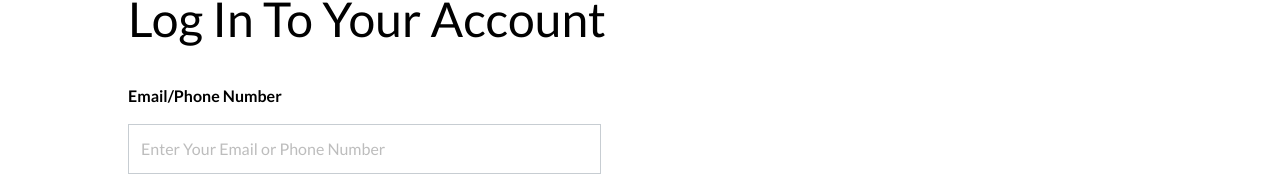
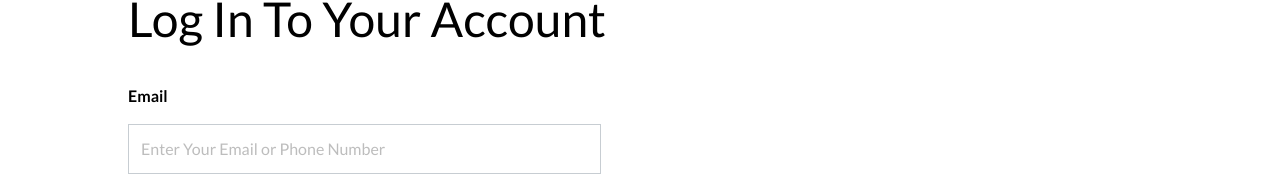
Before and after one commit to OneFarmTech/FE, a React (Vite) app: page /auth/login in a window 1280 px wide. Shown: the part 121-297 px from the top of the page. Built offline with nearby package versions, Linux system fonts and the light colour scheme.

Commit message:
Finish signup

```diff
--- a/src/components/dashboardComp/DashNav.jsx
+++ b/src/components/dashboardComp/DashNav.jsx
@@ -42,7 +42,7 @@ const DashNav = () => {
         </div>)}
       </div>
       <nav className={`${activeNav ? 'flex' : 'hidden'} flex-col justify-between h-[87%] 2xl:flex`}>
-        <ul className='flex flex-col gap-5'>
+        <ul className='flex flex-col gap-5 pt-7'>
           <li>
             <NavLink to='home' className='flex gap-4 items-center text-green-30' onClick={closeNav}>
               <div className='w-6'>
--- a/src/pages/Login.jsx
+++ b/src/pages/Login.jsx
@@ -15,7 +15,6 @@ const Login = () => {
 
   const handleSubmit = (e) => {
     e.preventDefault();
-    // dispatch(login('1234'));
     console.log(state);
   }
 
@@ -27,8 +26,8 @@ const Login = () => {
         <div className="flex flex-col gap-6 lg:flex-row lg:gap-0 lg:justify-between items-center">
           <div className="flex flex-col gap-6">
             <div className="flex flex-col gap-4">
-              <label htmlFor="name" className="font-bold">Email/Phone Number</label>
-              <input className="pl-3 bg-transparent border border-[#C7CDD2] p-3" type="text" id="name" name="name" placeholder="Enter Your Email or Phone Number" />
+              <label htmlFor="name" className="font-bold">Email</label>
+              <input className="pl-3 bg-transparent border border-[#C7CDD2] p-3" type="email" id="name" name="name" placeholder="Enter Your Email or Phone Number" />
             </div>
 
             <div className="flex flex-col gap-4">
--- a/src/pages/Signup.jsx
+++ b/src/pages/Signup.jsx
@@ -108,7 +108,7 @@ const Signup = () => {
 
     {
       invalid.error && (
-        <div className="rounded-md border border-1 border-red-50 p-6 text-red-50">{invalid.message} cannot be blank</div>
+        <div className="rounded-md border border-1 border-red-50 p-6 text-red-50">{invalid.message} field cannot be blank</div>
       )
     }
 
```
